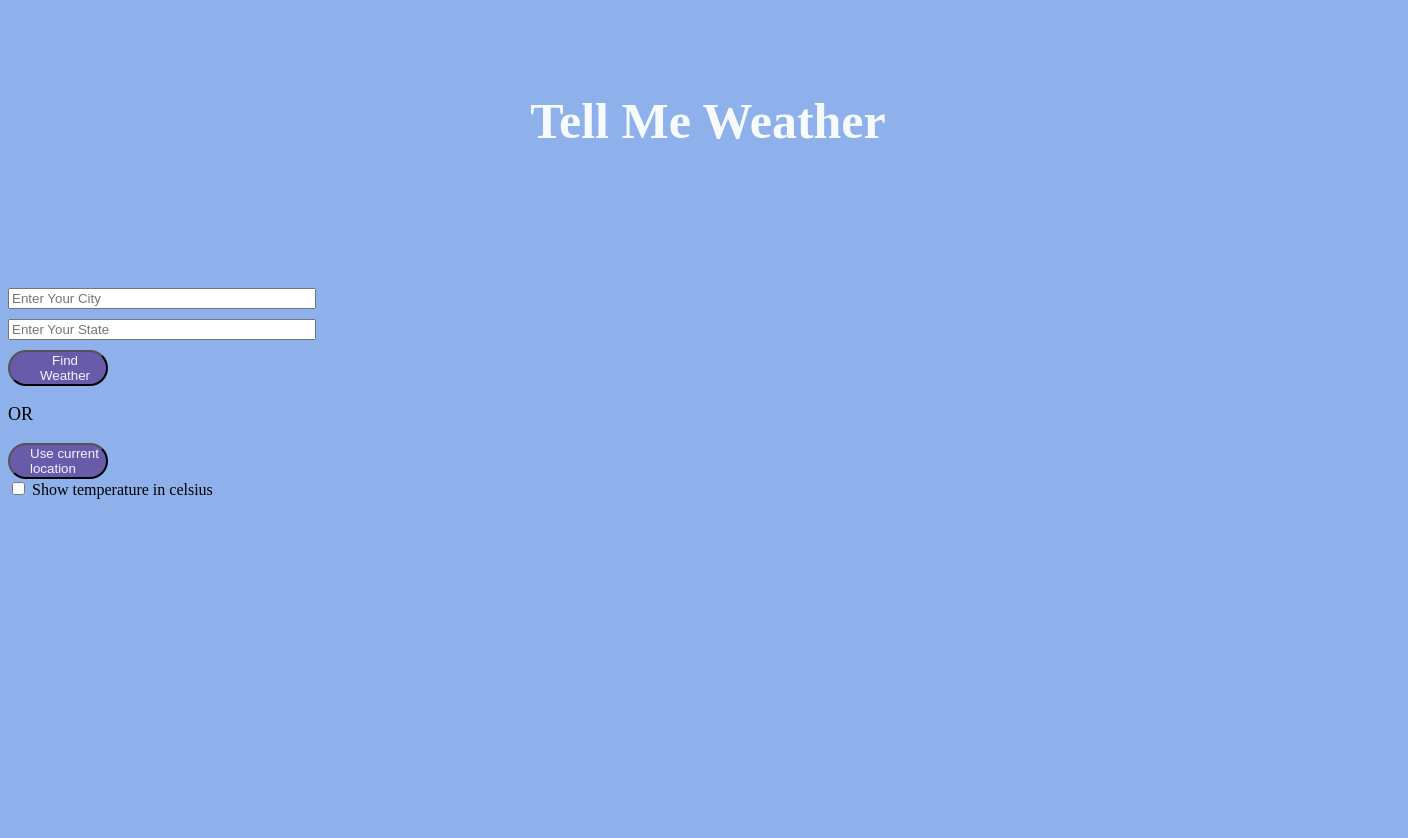
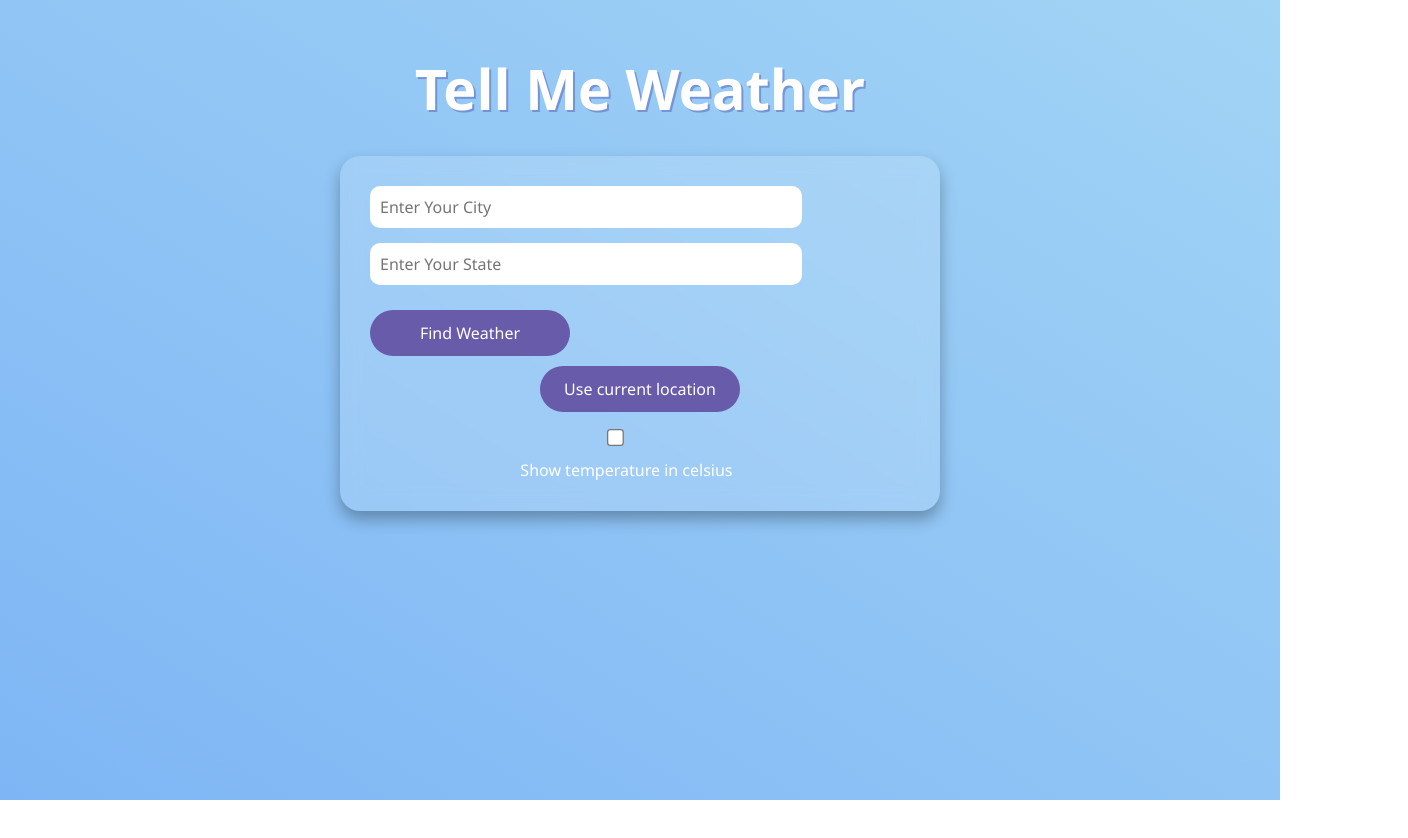
Before and after one commit to axxmv/TellMeWeather, a plain HTML site: page index.html in a window 1280 px wide. Shown: the whole page, 1408 px wide, since content can reach past the window. After the commit the page ends 800 px from the top, so only its background shows below. Drawn offline with Linux system fonts and the light colour scheme.

Commit message:
css restyle

```diff
--- a/index.html
+++ b/index.html
@@ -4,7 +4,7 @@
     <meta charset="UTF-8">
     <meta name="viewport" content="width=device-width, initial-scale=1.0">
     <title>Document</title>
-    <style>
+    <!--<style>
         body{
             background-color: rgb(142, 176, 235);
         }
@@ -13,11 +13,13 @@
         #getInfo
         {
             width: 1400px;
-            height: 600px;
+            height: 400px;
             display: flex;
-            flex-direction: column;
-            text-align: left;
+            flex-direction: row;
+            text-align: center;
+            align-items:flex-start;
             padding-top: 30px;
+            background-color: red;
 
 
         }
@@ -73,6 +75,162 @@
             text: aliceblue;
 
         }
+        #displayWeather{
+            width: 800px;
+            min-height: 300px;
+            display: flex;
+            flex-direction: column;
+            align-items: center;
+            background-color: blue;
+            transform: translateX(300px);
+
+        }
+        #inner{
+            background-color: purple;
+            width: 100px;
+        }
+        #info{
+            background-color:aqua;
+            width: 400px;
+        }
+    </style>-->
+    <style>
+        /* Reset & base styles */
+        * {
+          box-sizing: border-box;
+          margin: 0;
+          padding: 0;
+          font-family: 'Segoe UI', sans-serif;
+        }
+
+        body {
+          background: linear-gradient(to top right, #7eb6f5, #a2d4f5);
+          color: #fff;
+          min-height: 100vh;
+          display: flex;
+          flex-direction: column;
+          align-items: center;
+        }
+
+        .header {
+          text-align: center;
+          margin-top: 50px;
+        }
+
+        .header h1 {
+          font-size: 3.5rem;
+          color: #fefefe;
+          text-shadow: 2px 2px #4444aa66;
+        }
+
+        #getInfo {
+          background: rgba(255, 255, 255, 0.15);
+          backdrop-filter: blur(10px);
+          padding: 30px;
+          margin-top: 30px;
+          border-radius: 20px;
+          box-shadow: 0 8px 16px rgba(0, 0, 0, 0.3);
+          display: flex;
+          flex-direction: column;
+          align-items: center;
+          width: 90%;
+          max-width: 600px;
+        }
+
+        #getInfo input {
+          width: 80%;
+          padding: 10px;
+          margin-bottom: 15px;
+          border: none;
+          border-radius: 10px;
+          font-size: 1rem;
+        }
+
+        #getInfo button {
+          width: 200px;
+          padding: 12px;
+          margin-top: 10px;
+          font-size: 1rem;
+          border: none;
+          border-radius: 30px;
+          color: white;
+          background-color: #685ba9;
+          cursor: pointer;
+          transition: background-color 0.3s;
+        }
+
+        #getInfo button:hover {
+          background-color: #574b8f;
+        }
+
+#current_location:hover {
+  background-color: #574b8f;
+}
+
+        #getInfo p {
+          margin: 10px 0;
+          font-weight: bold;
+        }
+
+        label {
+          margin-top: 15px;
+          font-size: 1rem;
+        }
+
+        input[type="checkbox"] {
+          transform: scale(1.3);
+          margin-right: 10px;
+        }
+
+        #displayWeather {
+          margin-top: 40px;
+          text-align: center;
+          font-size: 1.2rem;
+          color: #fff;
+        }
+
+        #displayWeather img {
+          margin-top: 10px;
+        }
+
+        #forecastWeather {
+          display: flex;
+          flex-wrap: wrap;
+          justify-content: center;
+          margin: 30px auto;
+          gap: 20px;
+          max-width: 800px;
+        }
+
+        #forecastWeather div {
+          background: rgba(255, 255, 255, 0.1);
+          padding: 15px;
+          border-radius: 15px;
+          text-align: center;
+          width: 140px;
+          color: #fff;
+          box-shadow: 0 4px 8px rgba(0, 0, 0, 0.3);
+        }
+
+        #forecastWeather div img {
+          width: 50px;
+          height: 50px;
+        }
+
+        @media (max-width: 600px) {
+          .header h1 {
+            font-size: 2.2rem;
+          }
+
+          #getInfo input, #getInfo button {
+            width: 100%;
+          }
+
+          #forecastWeather {
+            flex-direction: column;
+            align-items: center;
+          }
+        }
       </style>
 </head>
 <body>
@@ -82,12 +240,16 @@
 
 
     <div id = "getInfo">
+
+        <div id = info>
             <input type = "text" placeholder = "Enter Your City" id = "cityInput">
             <input type = "text" placeholder = "Enter Your State" id = "stateInput">
             <button id = "getData"> Find Weather</button>
-    <p>OR</p>
+        </div>
+
+        <div id = inner>
             <button id = "current_location" > Use current location</button>
-
+        </div>
 
         <label>
             <input type = "checkbox" id = "uom">
```
Lines whose indentation alone changed are shown as unchanged.
